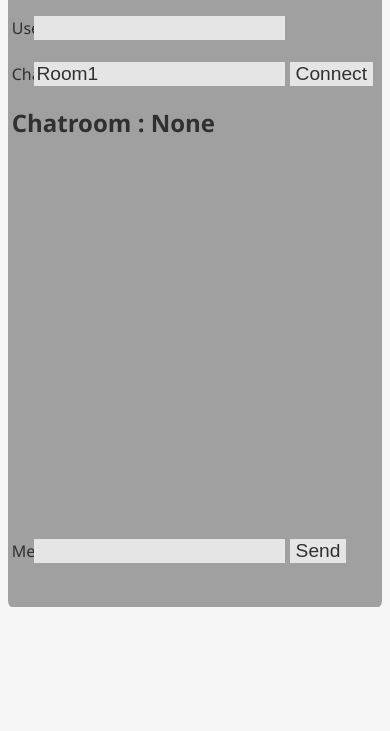
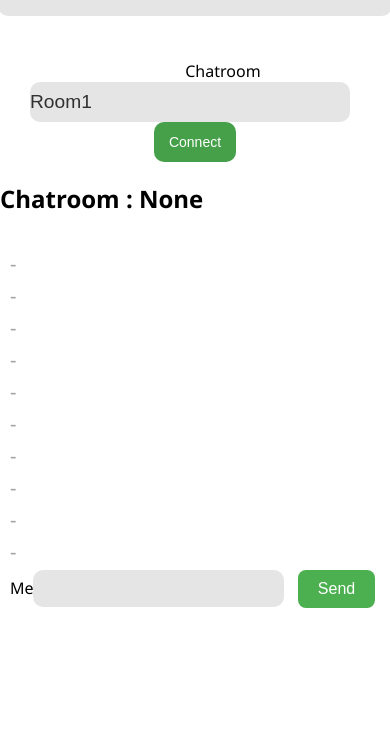
Before and after one commit to potambi/Chat, a website: page html/index.html in a window 390 px wide. Shown: the part 113-844 px from the top of the page. Drawn offline with nearby package versions, Linux system fonts and the light colour scheme; no server answers.

Commit message:
Update style.css

```diff
--- a/html/style.css
+++ b/html/style.css
@@ -1,32 +1,165 @@
-body{
-  background: #f5f5f5;
-  color: #303030;
-  font-family: 'Segoe UI';
+body {
+    font-family: 'Segoe UI', sans-serif;
+    padding: 0;
+    background-color: white;
+    margin: 0; /* Remove default margin */
+    height: 100vh; /* Full height for the body */
 }
 
-label{
+#Main {
+    display: flex;
+    flex-direction: column;
+    height: 100%; /* Use full height */
+}
+
+#Chat {
+    flex-grow: 1; /* Allow chat to grow and take available space */
+    overflow-y: auto; /* Allow scrolling for messages */
+    padding: 10px; /* Add padding */
+}
+
+#MessageContainer {
+    display: flex;
+    flex-direction: column; /* Stack messages vertically */
+}
+
+.Message {
+    color: #a0a0a0;
+    font-size: 20px;
+    margin: 5px 0; /* Add some spacing between messages */
+}
+
+#InputContainer {
+    display: flex; /* Use flexbox for the input area */
+    align-items: center; /* Center items vertically */
+    padding: 10px; /* Add padding */
+    background-color: white; /* Background for the input area */
+    border-top: 1px solid #e5e5e5; /* Optional border for separation */
+}
+
+#ComposedMessage {
+    flex-grow: 1;
+    margin-right: 10px;
+    height: 35px;
+}
+
+.icon-button {
+    background: none; /* Remove background */
+    border: none; /* Remove border */
+    cursor: pointer; /* Pointer cursor */
+    outline: none; /* Remove outline */
+    font-size: 1.5em; /* Icon size */
+    color: #4CAF50; /* Icon color */
+}
+
+.icon-button:hover {
+    color: #45a049; /* Change icon color on hover */
+}
+
+.Button {
+    background-color: #4CAF50;
+    color: white;
+    border: none;
+    padding: 10px 20px;
+    font-size: 16px;
+    border-radius: 8px;
+    cursor: pointer;
+}
+
+.Button:hover {
+    background-color: #45A049;
+}
+
+label {
     width: 5%;
     display: inline-block;
     text-align: right;
 }
 
-input{
+input {
     background: #e5e5e5;
     color: #303030;
     font-size: 120%;
     border: none;
+    border-radius: 10px;
 }
 
-.Message{
-  color: #a0a0a0;
+#Title {
+    font-size: 150%;
+}
+#NameInput{
+  height: 40px;
+}
+#IDInput{
+  height: 40px;
+
+}
+@media only screen and (max-width: 600px){
+  #NameInput{
+    width: 100%;
+    }
+  #IDInput{
+    width: 80%;
+    padding: 0;
+  }
+  #ConnectButton{
+    width:18%;
+    margin-left: 81%;
+    margin-top: -500px;
+
+  }
+}
+#AccessPort {
+    display: flex;
+    flex-direction: column;
+    align-items: center;
+    width: 100%;
+    max-width: 400px;
+    margin: 0 auto;
 }
 
-#Main{
-  background: #a0a0a0;
-  border-radius: 1%;
-  padding-left: 1%;
+#RoomInputGroup {
+    display: flex;
+    width: 100%;
+    align-items: center;
+    margin-top: 10px;
 }
 
-#Title{
-  font-size: 300%;
+#IDInput {
+    flex-grow: 1;
+    height: 40px;
+    margin-right: 10px;
 }
+
+#ConnectButton {
+    height: 40px;
+    padding: 0 15px;
+    font-size: 14px;
+    white-space: nowrap;
+    min-width: 60px; /* Ensure the button doesn't get too small */
+}
+
+/* Media query for mobile devices */
+@media only screen and (max-width: 600px) {
+    #NameInput {
+        width: 100%;
+    }
+
+    #RoomInputGroup {
+        flex-wrap: nowrap; /* Prevent wrapping on small screens */
+    }
+
+    #IDInput {
+        width: calc(100% - 70px); /* Adjust based on button width */
+        margin-right: 10px;
+    }
+
+    #ConnectButton {
+        width: auto; /* Allow button to size based on content */
+        margin-left: 0;
+        margin-top: 0;
+        background: #45A049;
+        border: none;
+        border-radius: 10px;
+    }
+}
```
Lines whose indentation alone changed are shown as unchanged.
